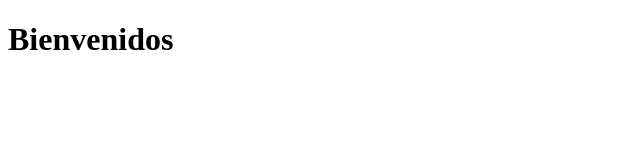
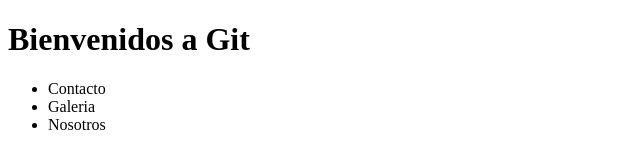
Before and after one commit to MarceloPalacios22/proyecto-git, a plain HTML site: page index.html in a window 1280 px wide. Shown: the whole page, without its empty margins (0-640 px from the left). Drawn offline with Linux system fonts and the light colour scheme.

Commit message:
Se agrego la nav

```diff
--- a/index.html
+++ b/index.html
@@ -8,6 +8,18 @@
 </head>
 
 <body>
-<h1>Bienvenidos</h1>
+<header>
+    <h1>Bienvenidos a Git</h1>
+<nav>
+    <ul>
+        <li>Contacto</li>
+        <li>Galeria</li>
+        <li>Nosotros</li>
+    </ul>
+</nav>
+
+</header>
+
 </body>
+
 </html>
```
